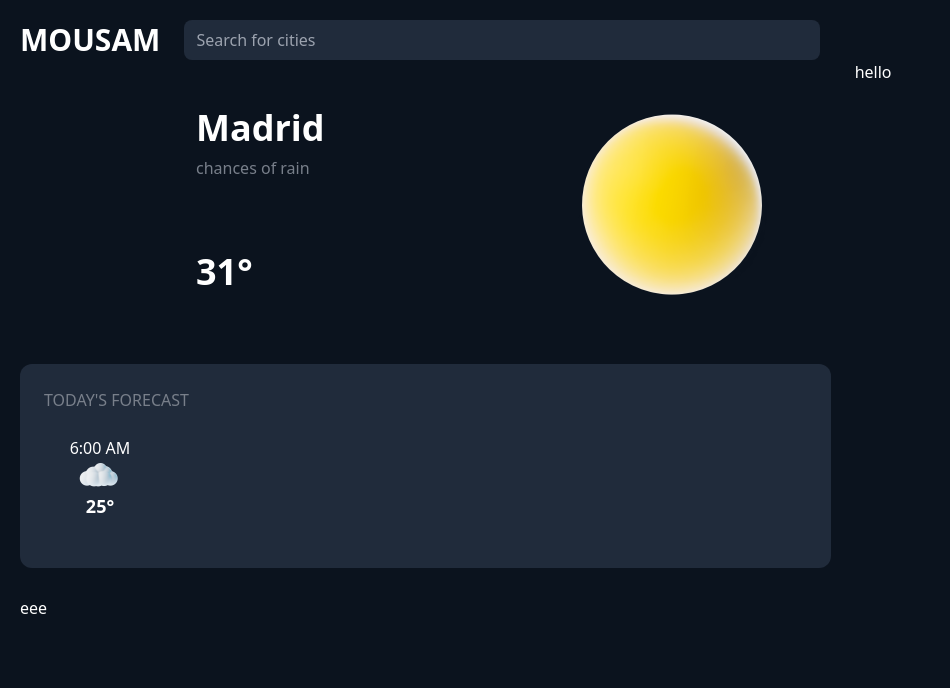
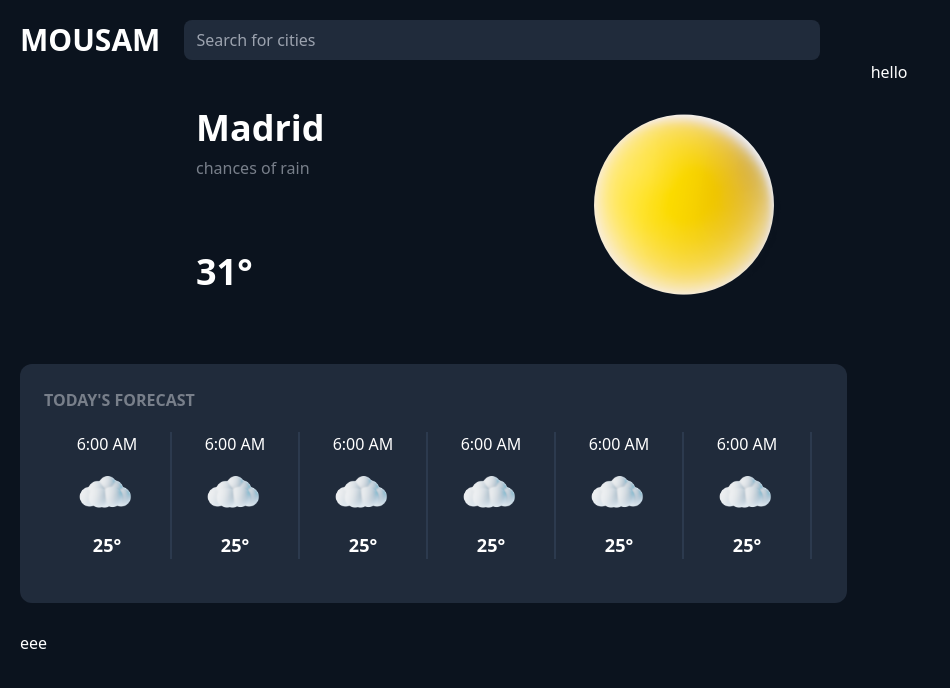
Before and after one commit to L4TIF/Weather-App, a website built with webpack: page src/template.html in a window 1280 px wide. Shown: the whole page, without its empty margins (0-950 px from the left). Built offline with nearby package versions, Linux system fonts and the light colour scheme.

Commit message:
2nd section done

```diff
--- a/package.json
+++ b/package.json
@@ -1,5 +1,5 @@
 {
-  "name": "webpack-template",
+  "name": "Mousam",
   "version": "1.0.0",
   "main": "index.js",
   "scripts": {
--- a/src/style.css
+++ b/src/style.css
@@ -1,3 +1,8 @@
 @tailwind base;
 @tailwind components;
 @tailwind utilities;
+
+.hour-forcast{
+    scrollbar-color: #2C3A4E rgba(255, 166, 0, 0);
+    scrollbar-width: thin;
+}
--- a/src/template.html
+++ b/src/template.html
@@ -3,7 +3,7 @@
   <head>
     <meta charset="UTF-8" />
     <meta name="viewport" content="width=device-width, initial-scale=1.0" />
-    <title>Document</title>
+    <title>MOUSAM</title>
   </head>
   <body class="mx-auto w-full bg-[#0B131E] p-5 text-white md:container">
     <!--logo and search bar -->
@@ -58,9 +58,11 @@
 
         <!-- hour forcast section -->
         <div class="hour-forcast my-7 max-h-60 rounded-xl bg-[#202B3B] p-6">
-          <p class="text-[#787F8A]">TODAY'S FORECAST</p>
-          <div class="hour-forcast grid grid-flow-col p-6">
-            <div class="single-hour max-w-16 text-center">
+          <p class="text-[#787F8A] font-semibold">TODAY'S FORECAST</p>
+
+          <div class="hour-forcast grid  grid-flow-col py-5 overflow-y-auto ">
+
+            <div class="single-hour flex min-w-32 flex-col gap-4 px-5 text-center border-r-2 border-r-[#2C3A4E]">
               <div class="time">6:00 AM</div>
               <div class="time-logo">
                 <img
@@ -68,10 +70,100 @@
                   src="assets/cloudy.png"
                   alt=""
                 />
-                <div class="time-temp text-lg font-extrabold">25&deg;</div>
               </div>
+              <div class="time-temp text-lg font-extrabold">25&deg;</div>
             </div>
+            <div class="single-hour flex min-w-32 flex-col gap-4 px-5 text-center border-r-2 border-r-[#2C3A4E]">
+              <div class="time">6:00 AM</div>
+              <div class="time-logo">
+                <img
+                  class="inline-block object-contain"
+                  src="assets/cloudy.png"
+                  alt=""
+                />
+              </div>
+              <div class="time-temp text-lg font-extrabold">25&deg;</div>
+            </div>
+            <div class="single-hour flex min-w-32 flex-col gap-4 px-5 text-center border-r-2 border-r-[#2C3A4E]">
+              <div class="time">6:00 AM</div>
+              <div class="time-logo">
+                <img
+                  class="inline-block object-contain"
+                  src="assets/cloudy.png"
+                  alt=""
+                />
+              </div>
+              <div class="time-temp text-lg font-extrabold">25&deg;</div>
+            </div>
+            <div class="single-hour flex min-w-32 flex-col gap-4 px-5 text-center border-r-2 border-r-[#2C3A4E]">
+              <div class="time">6:00 AM</div>
+              <div class="time-logo">
+                <img
+                  class="inline-block object-contain"
+                  src="assets/cloudy.png"
+                  alt=""
+                />
+              </div>
+              <div class="time-temp text-lg font-extrabold">25&deg;</div>
+            </div>
+            <div class="single-hour flex min-w-32 flex-col gap-4 px-5 text-center border-r-2 border-r-[#2C3A4E]">
+              <div class="time">6:00 AM</div>
+              <div class="time-logo">
+                <img
+                  class="inline-block object-contain"
+                  src="assets/cloudy.png"
+                  alt=""
+                />
+              </div>
+              <div class="time-temp text-lg font-extrabold">25&deg;</div>
+            </div>
+            <div class="single-hour flex min-w-32 flex-col gap-4 px-5 text-center border-r-2 border-r-[#2C3A4E]">
+              <div class="time">6:00 AM</div>
+              <div class="time-logo">
+                <img
+                  class="inline-block object-contain"
+                  src="assets/cloudy.png"
+                  alt=""
+                />
+              </div>
+              <div class="time-temp text-lg font-extrabold">25&deg;</div>
+            </div>
+            <div class="single-hour flex min-w-32 flex-col gap-4 px-5 text-center border-r-2 border-r-[#2C3A4E]">
+              <div class="time">6:00 AM</div>
+              <div class="time-logo">
+                <img
+                  class="inline-block object-contain"
+                  src="assets/cloudy.png"
+                  alt=""
+                />
+              </div>
+              <div class="time-temp text-lg font-extrabold">25&deg;</div>
+            </div>
+            <div class="single-hour flex min-w-32 flex-col gap-4 px-5 text-center border-r-2 border-r-[#2C3A4E]">
+              <div class="time">6:00 AM</div>
+              <div class="time-logo">
+                <img
+                  class="inline-block object-contain"
+                  src="assets/cloudy.png"
+                  alt=""
+                />
+              </div>
+              <div class="time-temp text-lg font-extrabold">25&deg;</div>
+            </div>
+            <div class="single-hour flex min-w-32 flex-col gap-4 px-5 text-center border-r-2 border-r-[#2C3A4E]">
+              <div class="time">6:00 AM</div>
+              <div class="time-logo">
+                <img
+                  class="inline-block object-contain"
+                  src="assets/cloudy.png"
+                  alt=""
+                />
+              </div>
+              <div class="time-temp text-lg font-extrabold">25&deg;</div>
+            </div>
+
           </div>
+
         </div>
 
         <!-- air condition section -->
```
